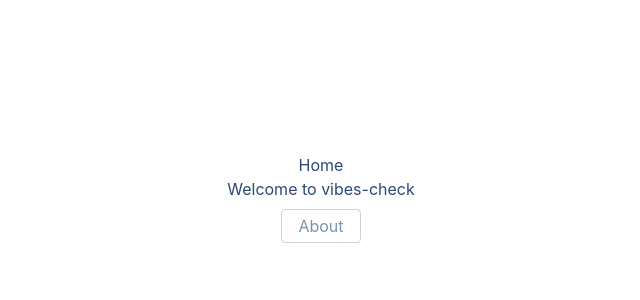
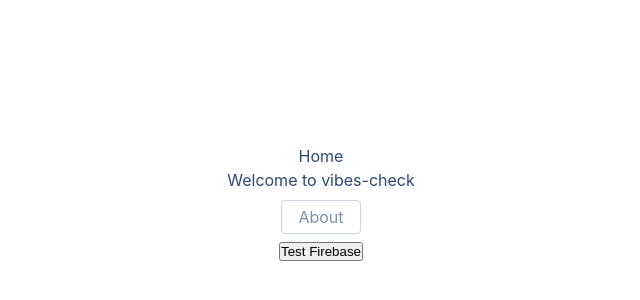
Before and after one commit to allisonvilla/colab-vibe-check, a React (Create React App) app: page / in a window 1280 px wide. Shown: the part 198-498 px from the top of the page, without its empty margins (319-959 px from the left). Built offline with nearby package versions, Linux system fonts and the light colour scheme; no server answers.

Commit message:
testing and confirming firebase works

```diff
--- a/src/pages/Home/Home.js
+++ b/src/pages/Home/Home.js
@@ -3,12 +3,28 @@
 import styles from "./styles.module.scss";
 // import PropTypes from 'prop-types'
 
+// testing firebase
+import database from "../../firebaseConfig";
+import { ref, set } from "firebase/database";
+
 function Home(props) {
+  // Testing Firebase
+  const firebaseTest = () => {
+    const ID = Math.floor(Math.random() * 500).toString();
+
+    set(ref(database, ID), {
+      test: "it is working"
+    });
+
+    console.log("Check Firebase");
+  };
+
   return (
     <div className={styles.container}>
       Home
       <div> Welcome to vibes-check</div>
       <Link to="about">About</Link>
+      <button onClick={firebaseTest}>Test Firebase</button>
     </div>
   );
 }
```
